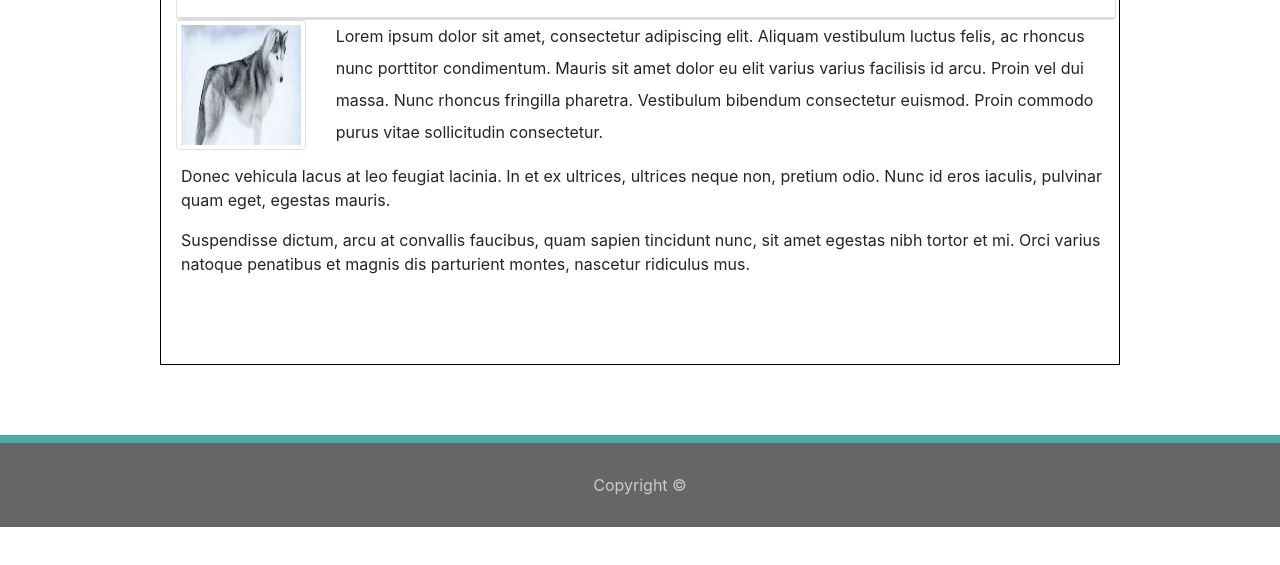
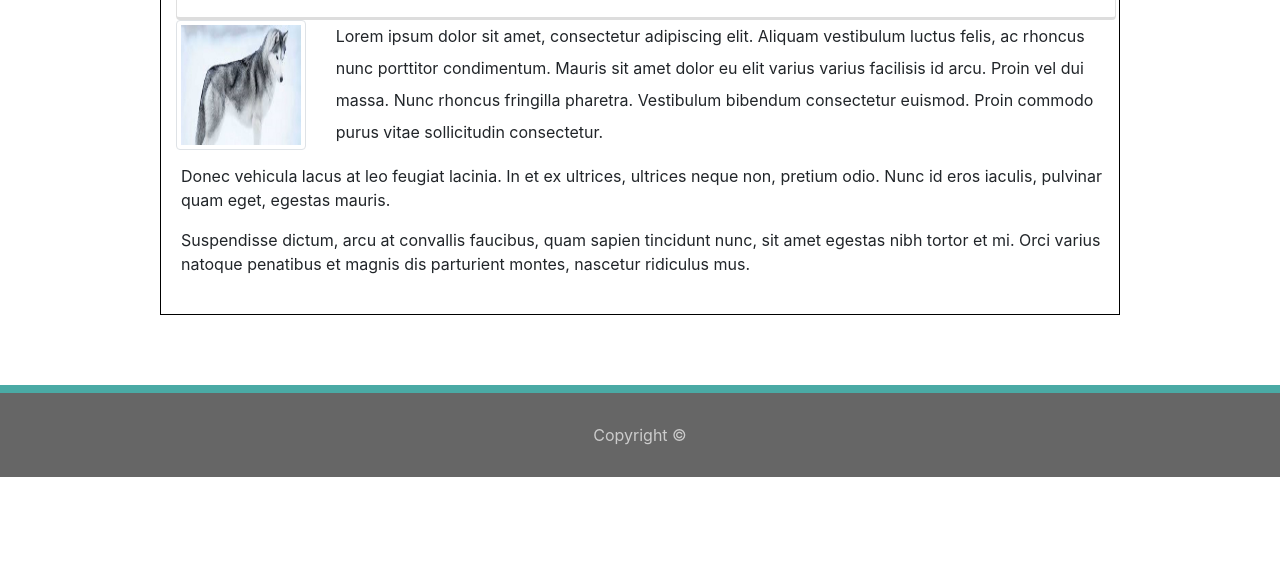
Before and after one commit to ZekeriyaOtumlu/bambook, a plain HTML site: page index.html in a window 1280 px wide. Shown: the part 205-770 px from the top of the page. Drawn offline with nearby package versions, Linux system fonts and the light colour scheme.

Commit message:
index.html page updated

```diff
--- a/index.html
+++ b/index.html
@@ -40,7 +40,7 @@
 
               </nav>
 
-              <div class="container" style="border:1px solid black; width:960px;height:450px; margin:0 auto; margin-top: 40px; margin-bottom: 70px;">
+              <div class="container" style="border:1px solid black; width:960px;height:400px; margin:0 auto; margin-top: 40px; margin-bottom: 70px;">
                     <div class="row">
                       <div class="col-lg-12">
                       <!-- The content in this div gets wrapped in a card -->
```
